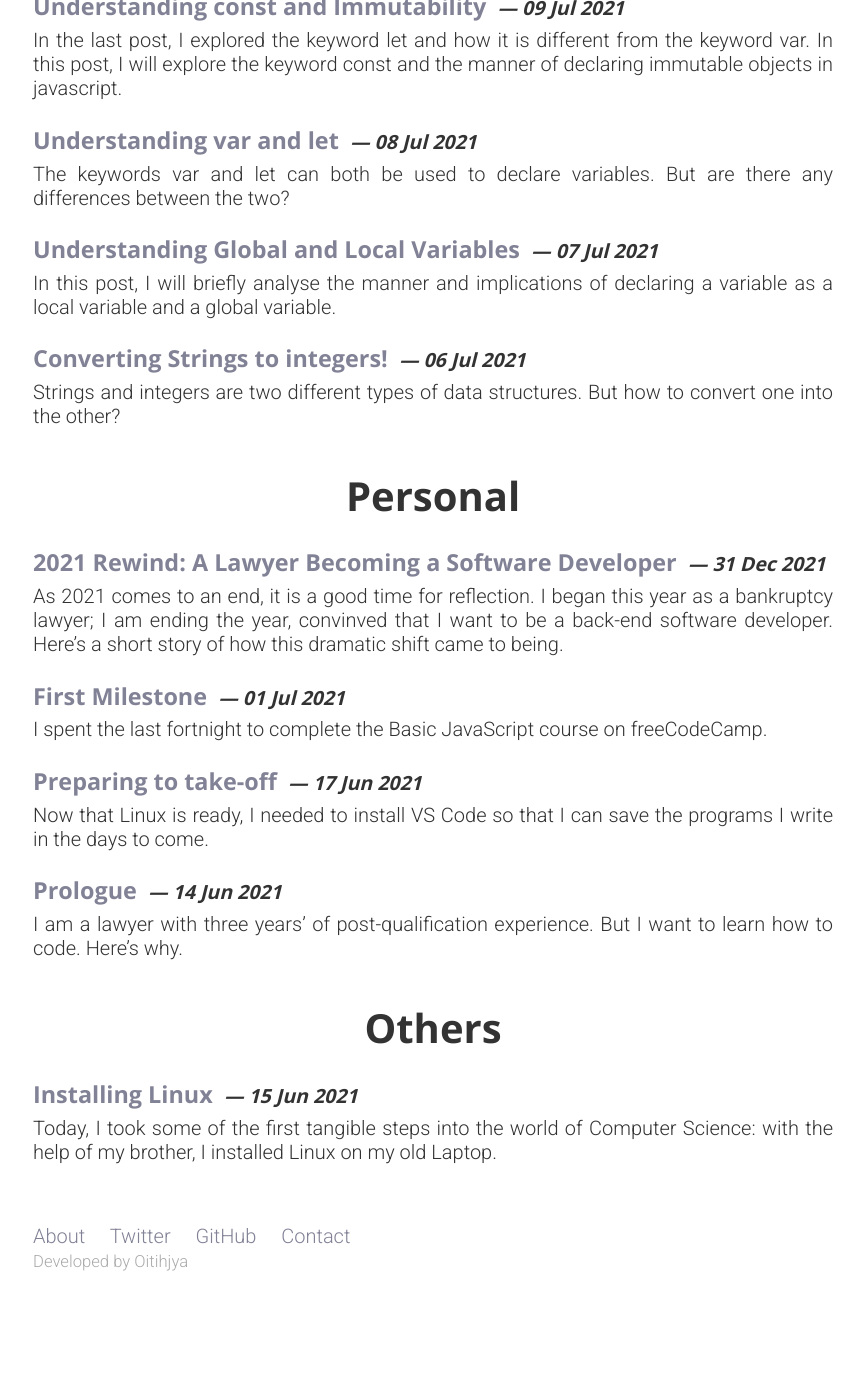
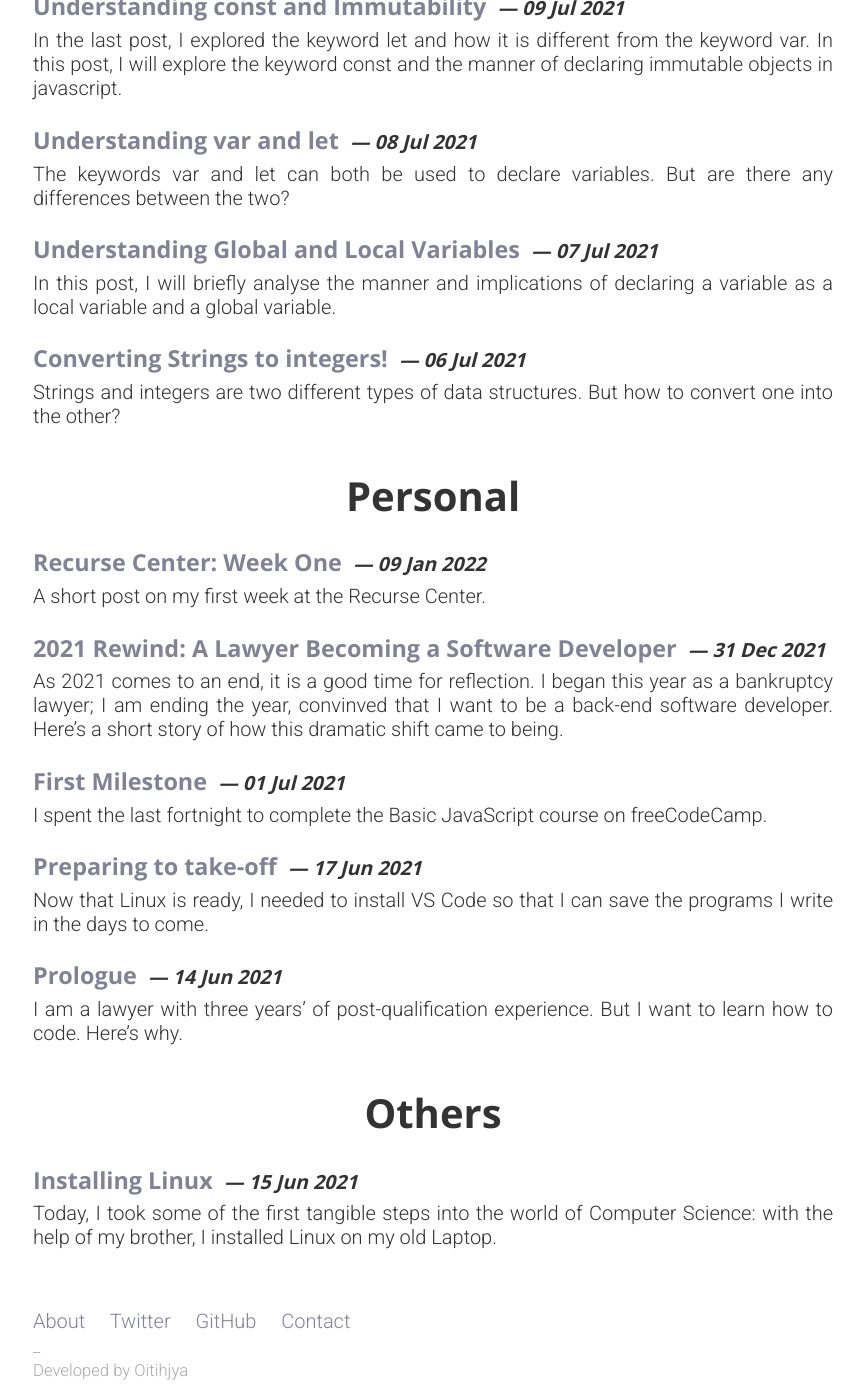
Before and after one commit to oitee/oitee.github.io, a Jekyll site: the page built from index.html, in a window 1280 px wide and 1400 px high, scrolled down 4099 px. Shown: the whole window, without its empty margins (207-1071 px from the left). Built offline with Jekyll 4.4.1, drawn with Linux system fonts in a browser that asks for light colours; before the commit the page ends 5390 px from its top, so only the background shows below that; part of the change alters nothing that is shown.

Commit message:
Add new post on the first week at RC and Add RC Scout

```diff
--- a/_layouts/default.html
+++ b/_layouts/default.html
@@ -67,9 +67,17 @@
             <a href="{{site.baseurl}}/contact/">Contact</a>
         </div>
         <p class="copy">
+            <small style="padding-bottom: 20px">
+                <script async defer src="https://www.recurse-scout.com/loader.js?t=ba1b1b6d11845620dd0bd7ae0aacdae1"></script>
+            </small>
+            <small style="padding-bottom: 20px">   _ <br>
+            </small>
             <small style="padding-bottom: 20px"> Developed by
                 Oitihjya
             </small>
+
+
+
         </p>
     </footer>
     {% include analytics.html %}
--- /dev/null
+++ b/_posts/2022-01-09-recurse-center-week-one.md
@@ -0,0 +1,72 @@
+---
+layout: post
+title: "Recurse Center: Week One"
+tags: personal
+image:
+---
+
+A short post on my first week at the Recurse Center.
+
+### Virtual RC
+
+Despite the occassional Zoom fatigue and my groggy eyes, the first week was a lot of fun.
+
+It began with an introductory session where one of the facilitators of RC gave a quick tour of how Virtual RC works. [Virtual RC](https://www.recurse.com/virtual-rc) is a social place, which gives a snapshot of where each Recurser is currently situated: their virtual desk (indicating they are not attending any meeting), or a meeting with one or more Recursers or facilitators in any of the many Zoom rooms. It gives a real-time view of where your fellow Recursers are currently at, and, if you find other Recursers attending a specific Zoom room, you can always check out the event taking place in that room and decide whether you want to enter it. It is aimed at "facilitating the kind of [serendipitous, synchronous, and ephemeral interactions](https://www.recurse.com/virtual-rc)" that would take place naturally if the retreat was not taking place virtually.
+
+<img src="/assets/images/virtual_rc.png" width="100%"/>
+_Source:_ [_Recurse Center_](https://www.recurse.com/virtual-rc)
+
+### Welcome Aboard!
+
+The Virtual RC tour was followed by a short introduction to the retreat by [Nick Bergson-Shilcock](https://twitter.com/nicholasbs), [David Albert](https://twitter.com/davidbalbert), [Sonali Sridhar](https://twitter.com/jollysonali) and the other facilitators. Notably, we were told that RC thrives on its diversity and that everyone is here because they want us to be a part of this retreat (one shouldn't feel like an imposter).
+
+The only unifying quality among Recursers is that everyone wants to get dramatically better at programming. This is at the core of RC's philosophy: it is a place for self-directed learning, where [intrinsic motivation](https://www.recurse.com/about) is valued over coercive external motivation. So, there is no imposed curriculum or rigourous structure to follow; one is free to pursue their interests in programming, at their own pace. However, this can sometimes falsely lead us to believe that we have endless time on our hands which can keep us from actually completing our goals (see [planning fallacy](https://en.wikipedia.org/wiki/Planning_fallacy)). To this end, everyone at RC is strongly encouraged to regularly check-in with the rest of the batch, about what they are upto and what they plan to do. Most Recursers either post short check-in messages on a dedicated stream on Zulip or attend a check-ins meeting everyday, to talk about their progress.
+
+### Social Rules
+
+Perhaps the most interesting part of Day 1 involved David along with Rachel Vincent Petacat and Mai Schwartz, explaining and enacting the four light social rules that everyone should follow at RC:
+- **No feigning surprise**: We should not act surprised if someone admits to not knowing anything, irrespective of how basic or fundamental that is. Feigning surprise only serves to prevent people from being transparent about what they know and do not know.
+- **No well-actually's**: We should not interject someone only to correct them on something that has no actual bearing on the topic at hand. It just interrupts the flow of conversation without adding any value.
+- **No back-seat driving**: If we want to help someone out with a problem, we should engage with the problem entirely, instead of making sporadic or intermittent contributions from a distance.
+- **No subtle-isms**: We should take care that we are not being indirectly or subtley racist, sexist, ageist etc. The [RC Manual](https://www.recurse.com/manual) provides a useful example of this: "It's so easy my grandmother could do it".
+
+It is expected that we will sometimes end up to breaking some of these rules, and that is alright. What is important is to gracefully take feedback, when someone points it out, and carry on with our conversation.
+
+### Meet-and-Greets
+
+We had two meet-and-greet sessions during the first week. We were randomly assigned Zoom breakout rooms in groups of 2, 3 and 4, where we got a chance to say hi and interact with fellow Recursers. In addition to the meet-and-greets, there is a coffee-chat bot, which, should you opt-in, randomly matches you with your fellow Recursers, for a quick coffee-chat.
+
+### Introuctions to Fellow Recursers
+
+On the third day, every Recurser and facilitator gave a one minute introduction of themselves. We mentioned our name, where we come from, our preferred pronouns and what we want to do during our time at the Recurse Center. The **diversity of the cohort really showed during this session**. Recursers' interests varied from wanting to learn full-stack development, deep-dive in multi-player game development to wanting to build programs that can do magic tricks, and explore the fundamentals of computer systems!
+
+Also, Recursers who are part of the Winter 1 batch (November 1, 2021 – Februrary 11, 2022), were encouraged to share a piece of advice about their time at the retreat. Here are some common advice shared by many Recursers: find the right balance between focussing on your own projects and engaging in different events; experiment with new things; do stuff you enjoy; do not hesitate to quit projects you do not like; flailing is fine but flailing alone isn't; pair as often as you can.
+
+## Pairing Workshop
+
+We had a pairing workshop on the second day. As a self-learner, I have not had much experience pairing with other programmers. So, I was very excited about this workshop. In a pairing session, one person typically chooses to be the driver and the other takes the role of the navigator. The driver is the one who actually writes the code, and focusses on completing the task at hand. It is important for the driver to talk through their steps. The navigator observes the code being typed out, shares their thoughts and nudges the driver to correct inadvertent errors (like typos). The navigator should take a big-picture view while the driver should focus on the nitty-gritty of the problem.
+
+A pairing session should not last longer than 30-45 minutes. The driver and the navigator should ideally switch their roles mid-way through the pairing session. A few things to keep in mind while pairing: do not talk over each other, do not get defensive if an error is pointed out, do not pair on something that is trival to both the participants. Here's a helpful [article on pairing](https://martinfowler.com/articles/on-pair-programming.html#HowToPair).
+
+How to find pairing partners? There is a pairing bot on Zulip, which randomly matches Recursers looking for pairing partners. Also, there is a dedicated pairing stream on Zulip, where we can post the task we want to accomplish and request people who may be interested to collaborate.
+
+The pairing workshop ended with a pairing exercise. We would be randomly matched with another Recurser right after the workshop and we should try to build a program implementing a simple two-player game, called [Mastermind](https://en.wikipedia.org/wiki/Mastermind_(board_game)). The rules are simple:
+- Player 1 chooses any combination of four colours (including duplicates) out of a total of six color options
+- Player 2 has ten chances to guess Player 1's combination
+- For each guess, the Player 1 will reward Player 2 with a **white** marble for every correct colour guessed by Player 2, that is in the correct position
+- Also, Player 2 will reward Player 2 with a **black** marble, for every correct color that is guessed by Player 2, that is not in the correct position
+
+I was paired with [Kanyisa Ntombini](https://kanyisa-ntombini.github.io/portfolio/). We paired using [https://replit.com/](https://replit.com/). Although we could not complete the task in the 30 minutes allotted for the exercise (the goal was never to complete the task, but to get a sense of how pairing works), it was a lot of fun. We aim to complete the task in three sittings!
+
+
+## Daily Leetcode
+
+There's a 'Daily Leetcode' session that takes place at 11.30pm IST everyday. I attended two of these sessions. Everyone solves three problems of varying difficulty for an hour. Everyone then joins a Zoom room to discuss their solutions. If anyone approached a problem differently or if anyone was stuck at a particular point, they are welcome to share as well. I found these sessions extremely fun and I plan to attend them more regularly from hereon.
+
+On one of the sessions, I paired with [Erich Keil](https://twitter.com/erich_keil) to solve the [Binary Addition](https://leetcode.com/problems/add-binary/) problem. We tried the easiest method: using `parseInt` to convert the inputs to integers, add them and then convert the result back to binary (using the `toString` method). However this solution failed to pass some of the tests on LeetCode as the range of the length of the inputs ranged between 1 and 10^4, which meant that the results could exceed the upperbound of a number in JavaScript (i.e., 2^32 - 1). So, we had to write the long-winding (naive) solution that adds each digit, starting with the units place and keeps a track of the carry-over values (See the final solution [here](https://github.com/oitee/whiteboard/blob/main/leetCode/70_binary_addition.js)).
+
+## Getting Started with Clojure
+
+Even before I had started the retreat, I was fore-warned by [Avinash Sajjanshetty](https://twitter.com/iavins) (who was assigned to help me with my onboarding), that I should not expect much work to be accomplished on the first week owing to the number of introductory events and activities that are scheduled then. I was still hopeful that I would be able to sneak in some time to do my own stuff, in between the events and before the day started. Unfortunately, the cocktail effect of being up till the wee hours of the morning (Recurse Center's core hours are from 11am to 5pm EST, which translates to 9.30 pm to 3.30 am IST) and  attending back-to-back Zoom meetings, meant that I had very little bandwidth to put my head down and do the things I had planned for myself.
+
+Nevertheless, I could get started with Clojure, during my first week. I plan to learn and get comfortable with writing programs in Clojure during the first half of my reatreat. During the first week, I set up [Calva](https://calva.io/) which provides an "integrated REPL powered environment" for writing programs in Clojure in Visual Studio Code. I also familiarised myself with [Calva Paredit](https://calva.io/paredit/), which provides a mechanism to navigate, edit and excute programs in Clojure, in a manner that makes use of the LISP structure of Clojure. I also completed the first three chapters of Daniel Higginbotham's [Clojure for the Brave and True](https://www.braveclojure.com/clojure-for-the-brave-and-true/).
```
Also changed, not shown: assets/images/virtual_rc.png (added).
